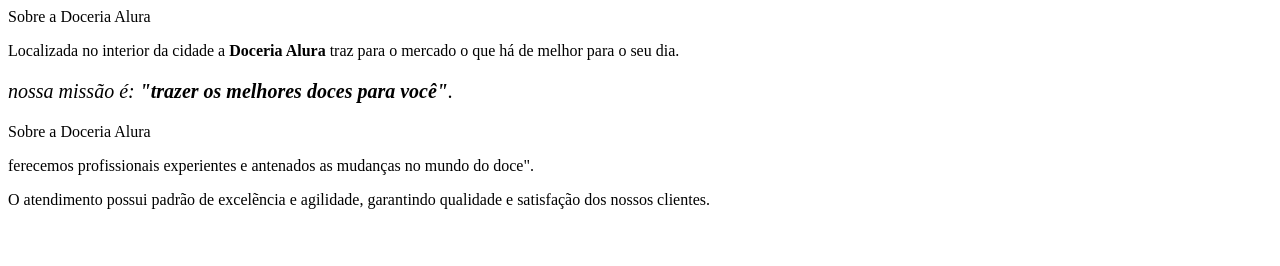
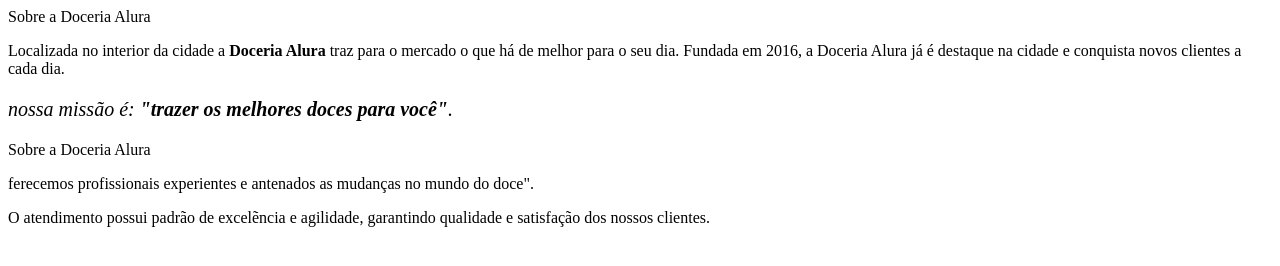
Before and after one commit to isabellaamaislinda/isabella, a plain HTML site: page index.html in a window 1280 px wide. Drawn offline with Linux system fonts and the light colour scheme.

Commit message:
Update index.html

```diff
--- a/index.html
+++ b/index.html
@@ -2,15 +2,17 @@
 <html lang="pt-br">
     <head>
         <meta charset="UTF-8">
-      <Title>doceria Alura</title>
-    </head>
-   <body>
+      <title>doceria Alura</title>
+  </head>
+  <body>
        Sobre a Doceria Alura</h1>
 
         <p>Localizada no interior da cidade a <strong>Doceria Alura</strong> traz para o mercado o que há de melhor para o seu dia.
+            Fundada em 2016, a Doceria Alura já é destaque na cidade e conquista novos clientes a cada dia.</p>
 
         <p style="font-size: 20px"><em>nossa missão é: <strong>"trazer os melhores doces para você"</strong>.</em></p>
                                   <hl> Sobre a Doceria Alura</hl>
         <p>ferecemos profissionais experientes e antenados as mudanças no mundo do doce"</strong>.</em></p>
          O atendimento possui padrão de excelẽncia e agilidade, garantindo qualidade e satisfação dos nossos clientes.</p>
     </body>
+</html>
```
